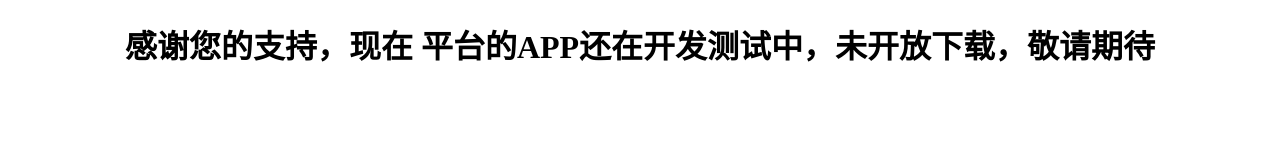
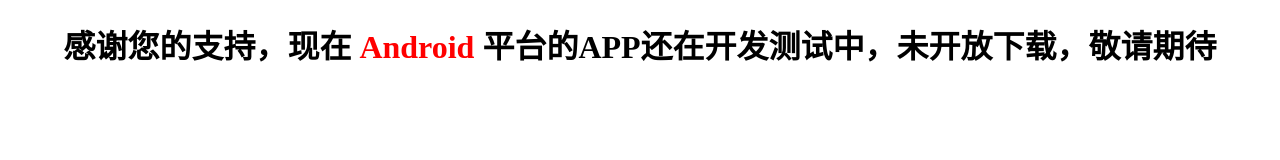
Before and after one commit to l4w2/l4w2.github.io, a plain HTML site: page index.html in a window 1280 px wide. Drawn offline with Linux system fonts and the light colour scheme.

Commit message:
check platform in download page
none

```diff
--- a/index.html
+++ b/index.html
@@ -13,10 +13,31 @@
     </style>
 
     <script type="text/javascript">
-        function getUrlParam(name) {
-            var reg = new RegExp("(^|&)" + name + "=([^&]*)(&|$)", "i");
-            var r = window.location.search.substr(1).match(reg);
-            if (r != null) return unescape(r[2]); return null;
+        function whichPlatform() {
+            var browser = {
+                versions: function () {
+                    var u = navigator.userAgent, app = navigator.appVersion;
+                    return {//移动终端浏览器版本信息
+                        trident: u.indexOf('Trident') > -1, //IE内核
+                        presto: u.indexOf('Presto') > -1, //opera内核
+                        webKit: u.indexOf('AppleWebKit') > -1, //苹果、谷歌内核
+                        gecko: u.indexOf('Gecko') > -1 && u.indexOf('KHTML') == -1, //火狐内核
+                        mobile: !!u.match(/AppleWebKit.*Mobile.*/) || !!u.match(/AppleWebKit/), //是否为移动终端
+                        ios: !!u.match(/\(i[^;]+;( U;)? CPU.+Mac OS X/), //ios终端
+                        android: u.indexOf('Android') > -1 || u.indexOf('Linux') > -1, //android终端或者uc浏览器
+                        iPhone: u.indexOf('iPhone') > -1 || u.indexOf('Mac') > -1, //是否为iPhone或者QQHD浏览器
+                        iPad: u.indexOf('iPad') > -1, //是否iPad
+                        webApp: u.indexOf('Safari') == -1 //是否web应该程序，没有头部与底部
+                    };
+                }(),
+                language: (navigator.browserLanguage || navigator.language).toLowerCase()
+            }
+            if (browser.versions.ios || browser.versions.iPhone || browser.versions.iPad) {
+                return "ios";
+            }
+            else if (browser.versions.android) {
+                return "android"
+            }
         }
     </script>
 </head>
@@ -24,11 +45,11 @@
 <body>
 <h1>感谢您的支持，现在 <span id="platform"></span> 平台的APP还在开发测试中，未开放下载，敬请期待 </h1>
 <script type="text/javascript">
-    if(getUrlParam("platform") == "android")
+    if(whichPlatform() == "android")
     {
         document.getElementById("platform").innerHTML = "Android";
     }
-    else if(getUrlParam("platform") == "ios")
+    else if(whichPlatform() == "ios")
     {
         document.getElementById("platform").innerHTML = "iOS";
     }
```
